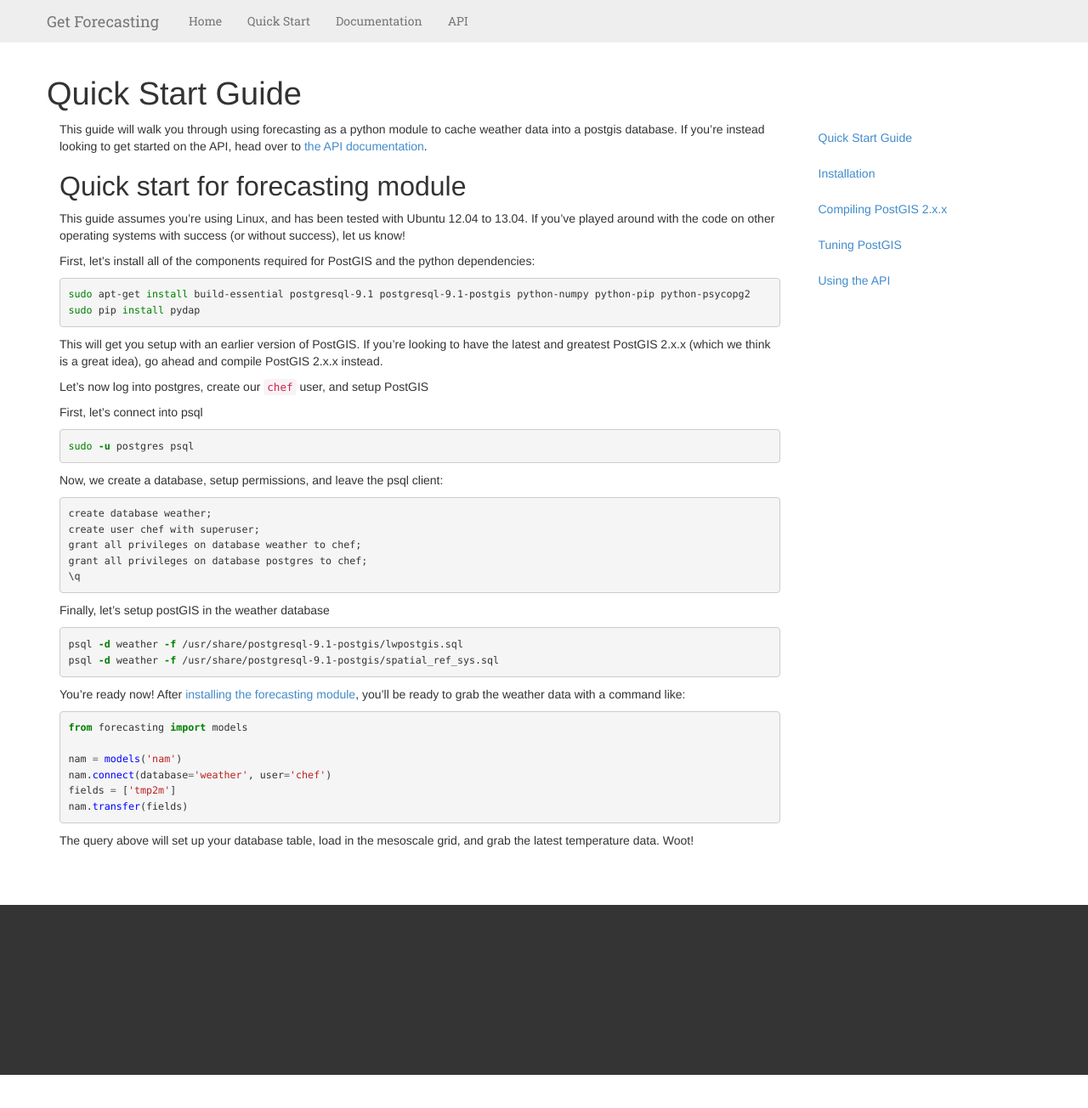
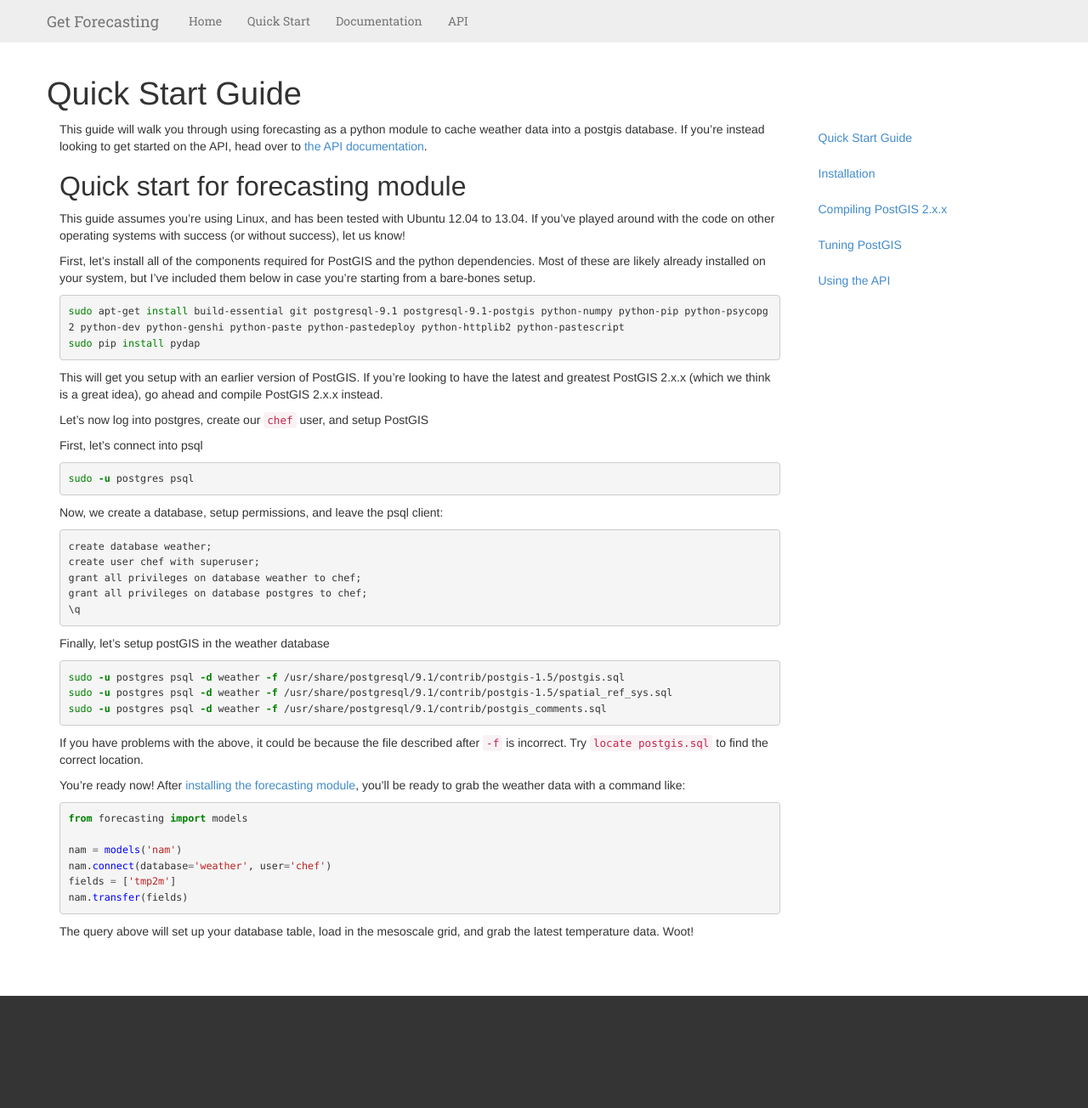
Before and after one commit to sAlexander/forecasting, a Jekyll site: the page built from documentation/_posts/2013-01-31-quick-start.md, in a window 1280 px wide and 1372 px high. Shown: the top 1304 px of the window at 85% size. Built offline with Jekyll 4.4.1, drawn with Linux system fonts in a browser that asks for light colours; Markdown is read by kramdown in place of the engine named in the settings.

Commit message:
updating quick start

```diff
--- a/documentation/_posts/2013-01-31-quick-start.md
+++ b/documentation/_posts/2013-01-31-quick-start.md
@@ -11,10 +11,10 @@ This guide will walk you through using forecasting as a python module to cache w
 
 This guide assumes you're using Linux, and has been tested with Ubuntu 12.04 to 13.04. If you've played around with the code on other operating systems with success (or without success), let us know!
 
-First, let's install all of the components required for PostGIS and the python dependencies:
+First, let's install all of the components required for PostGIS and the python dependencies. Most of these are likely already installed on your system, but I've included them below in case you're starting from a bare-bones setup.
 
 {% highlight bash %}
-sudo apt-get install build-essential postgresql-9.1 postgresql-9.1-postgis python-numpy python-pip python-psycopg2
+sudo apt-get install build-essential git postgresql-9.1 postgresql-9.1-postgis python-numpy python-pip python-psycopg2 python-dev python-genshi python-paste python-pastedeploy python-httplib2 python-pastescript
 sudo pip install pydap
 {% endhighlight %}
 
@@ -41,9 +41,12 @@ grant all privileges on database postgres to chef;
 Finally, let's setup postGIS in the weather database
 
 {% highlight bash %}
-psql -d weather -f /usr/share/postgresql-9.1-postgis/lwpostgis.sql
-psql -d weather -f /usr/share/postgresql-9.1-postgis/spatial_ref_sys.sql
+sudo -u postgres psql -d weather -f /usr/share/postgresql/9.1/contrib/postgis-1.5/postgis.sql
+sudo -u postgres psql -d weather -f /usr/share/postgresql/9.1/contrib/postgis-1.5/spatial_ref_sys.sql
+sudo -u postgres psql -d weather -f /usr/share/postgresql/9.1/contrib/postgis_comments.sql
 {% endhighlight %}
+
+If you have problems with the above, it could be because the file described after `-f` is incorrect. Try `locate postgis.sql` to find the correct location.
 
 You're ready now! After [installing the forecasting module]({% post_url 2013-01-30-installation %}), you'll be ready to grab the weather data with a command like:
 
```
